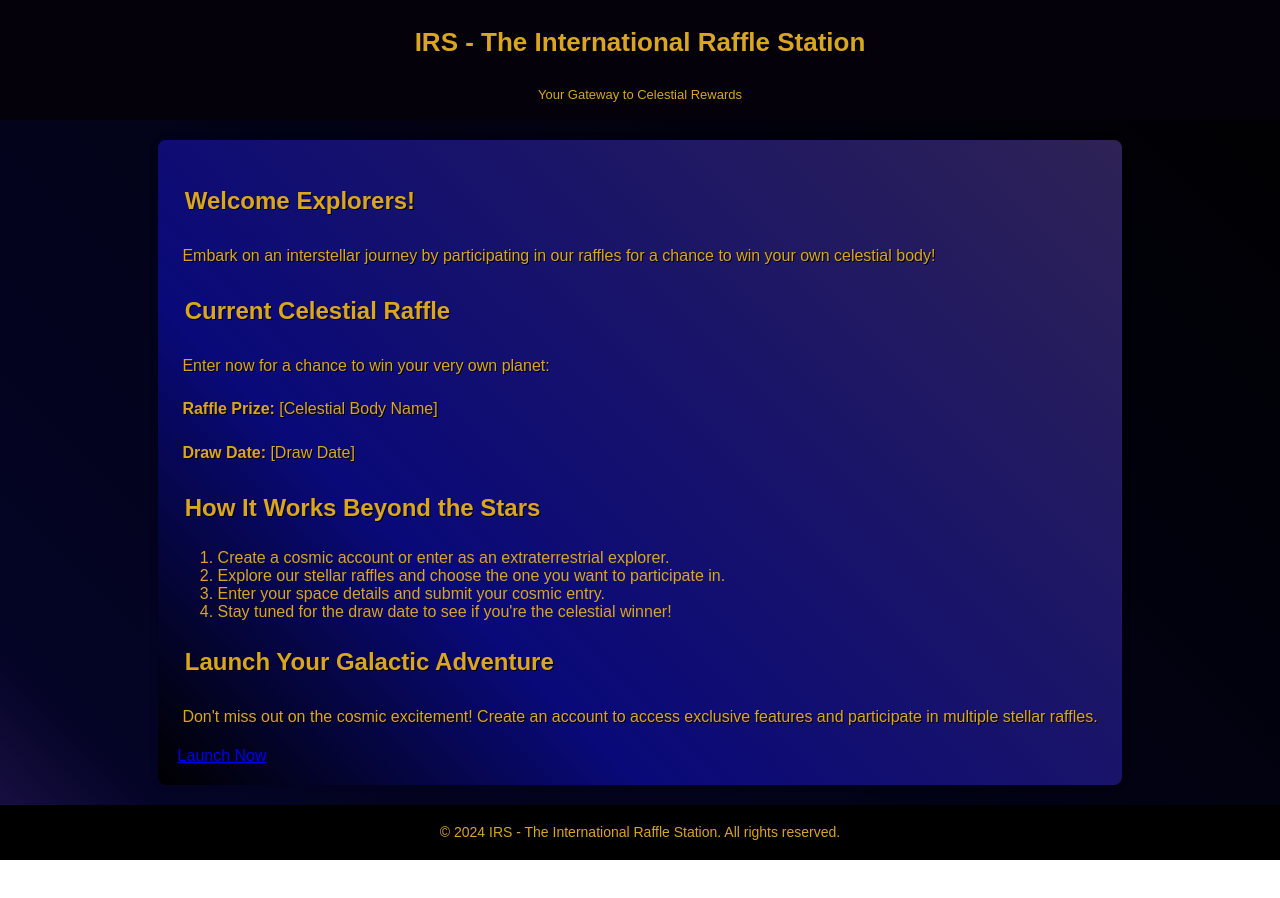
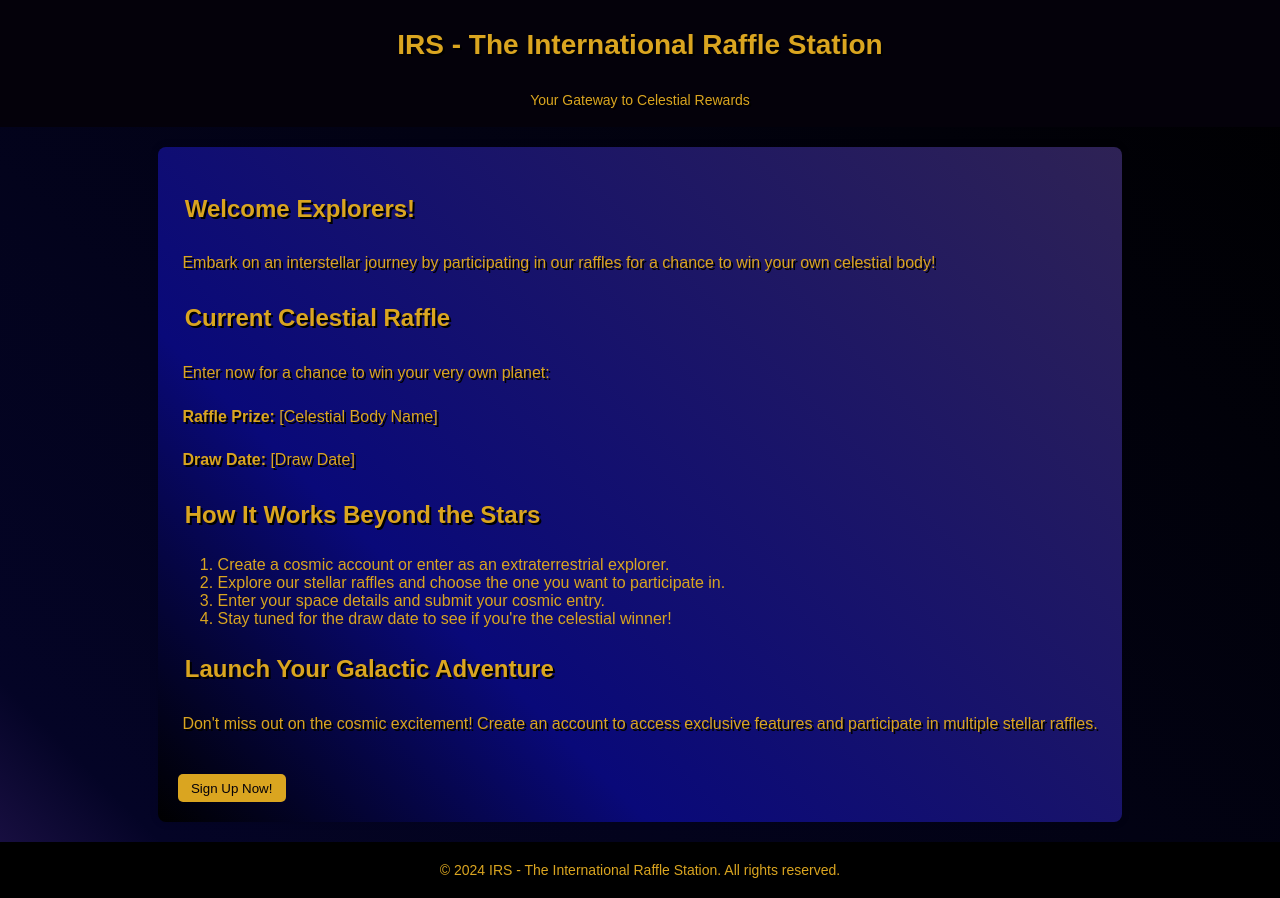
Before and after one commit to IvayloKolev/CM4025-Enterprise-Web-Dev-Coursework, a website: page html/index.html in a window 1280 px wide. Before the commit the page ends 860 px from the top, so only its background shows below. Drawn offline with Linux system fonts and the light colour scheme.

```diff
--- a/css/style.css
+++ b/css/index.css
@@ -1,11 +1,3 @@
-header {
-  background-color: #04010a;
-  color: #daa520;
-  text-align: center;
-  padding: 0.1em;
-  font-size: 13px;
-}
-
 body {
   font-family: Arial, sans-serif;
   margin: 0;
@@ -22,6 +14,14 @@
   display: flex;
   flex-direction: column;
   min-height: 100vh;
+}
+
+header {
+  background-color: #04010a;
+  color: #daa520;
+  text-align: center;
+  padding: 0.1em;
+  font-size: 14px;
 }
 
 main {
@@ -45,7 +45,7 @@
 p,
 footer {
   color: #daa520;
-  text-shadow: 1px 1px 0 black;
+  text-shadow: 2px 2px 0 black;
   padding: 0.3em;
 }
 
@@ -56,3 +56,21 @@
   font-size: 14px;
   margin-top: auto;
 }
+
+.signup-button {
+  font-family: Arial, sans-serif;
+  display: inline-block;
+  background-color: #daa520;
+  color: #04010a;
+  padding: 0.5em 1em;
+  text-decoration: none;
+  border-radius: 5px;
+  transition: background-color 0.3s;
+  margin-top: 20px;
+  cursor: pointer;
+  border: none;
+}
+
+.signup-button:hover {
+  background-color: #ffd700;
+}
--- /dev/null
+++ b/css/signup.css
@@ -0,0 +1,108 @@
+body {
+  font-family: Arial, sans-serif;
+  margin: 0;
+  padding: 0;
+  background: rgb(30, 18, 73);
+  background: linear-gradient(
+    45deg,
+    rgba(30, 18, 73, 1) 0%,
+    rgba(4, 4, 38, 1) 10%,
+    rgba(0, 0, 0, 1) 100%
+  );
+  color: #daa520;
+  overflow-x: hidden;
+  display: flex;
+  flex-direction: column;
+  min-height: 100vh;
+}
+
+header {
+  background-color: #04010a;
+  color: #daa520;
+  text-align: center;
+  padding: 0.1em;
+  font-size: 14px;
+}
+
+main {
+  flex: 1;
+  max-width: 80vw;
+  margin: 20px auto;
+  padding: 20px;
+  background: rgb(0, 0, 0);
+  background: linear-gradient(
+    45deg,
+    rgba(0, 0, 0, 1) 0%,
+    rgba(9, 9, 121, 1) 30%,
+    rgba(46, 34, 85, 1) 100%
+  );
+  border-radius: 8px;
+  box-shadow: 0 0 10px rgba(0, 0, 0, 0.1);
+}
+
+h1,
+h2,
+p,
+footer {
+  color: #daa520;
+  text-shadow: 2px 2px 0 black;
+  padding: 0.3em;
+}
+
+footer {
+  text-align: center;
+  background-color: black;
+  padding: 0.1em;
+  font-size: 14px;
+  margin-top: auto;
+}
+
+.signup-button {
+  display: inline-block;
+  background-color: #daa520;
+  color: #04010a;
+  padding: 0.5em 1em;
+  text-decoration: none;
+  border-radius: 5px;
+  transition: background-color 0.3s;
+  margin-top: 20px;
+}
+
+.signup-button:hover {
+  background-color: #ffd700;
+}
+
+form {
+  display: flex;
+  flex-direction: column;
+  max-width: 300px;
+  margin: 0 auto;
+}
+
+label {
+  margin-top: 10px;
+  color: #daa520;
+}
+
+input {
+  padding: 0.5em;
+  margin: 5px 0 15px 0;
+  border: 1px solid #daa520;
+  border-radius: 5px;
+  background-color: #04010a;
+  color: #daa520;
+}
+
+button {
+  background-color: #daa520;
+  color: #04010a;
+  padding: 0.5em 1em;
+  border: none;
+  border-radius: 5px;
+  cursor: pointer;
+  transition: background-color 0.3s;
+}
+
+button:hover {
+  background-color: #ffd700;
+}
--- a/html/index.html
+++ b/html/index.html
@@ -4,7 +4,7 @@
     <meta charset="UTF-8" />
     <meta name="viewport" content="width=device-width, initial-scale=1.0" />
     <title>IRS - The International Raffle Station</title>
-    <link rel="stylesheet" href="/css/style.css" />
+    <link rel="stylesheet" href="/css/index.css" />
   </head>
 
   <body>
@@ -45,7 +45,12 @@
         Don't miss out on the cosmic excitement! Create an account to access
         exclusive features and participate in multiple stellar raffles.
       </p>
-      <a href="/signup">Launch Now</a>
+      <button
+        class="signup-button"
+        onclick="window.location.href='/html/signup.html';"
+      >
+        Sign Up Now!
+      </button>
     </main>
 
     <footer>
```
Also changed, not shown: html/signup.html (added, +55 -0 lines), windowsTempServer.js (added, +17 -0 lines), ubuntuTempServer.js (renamed from server.js).
